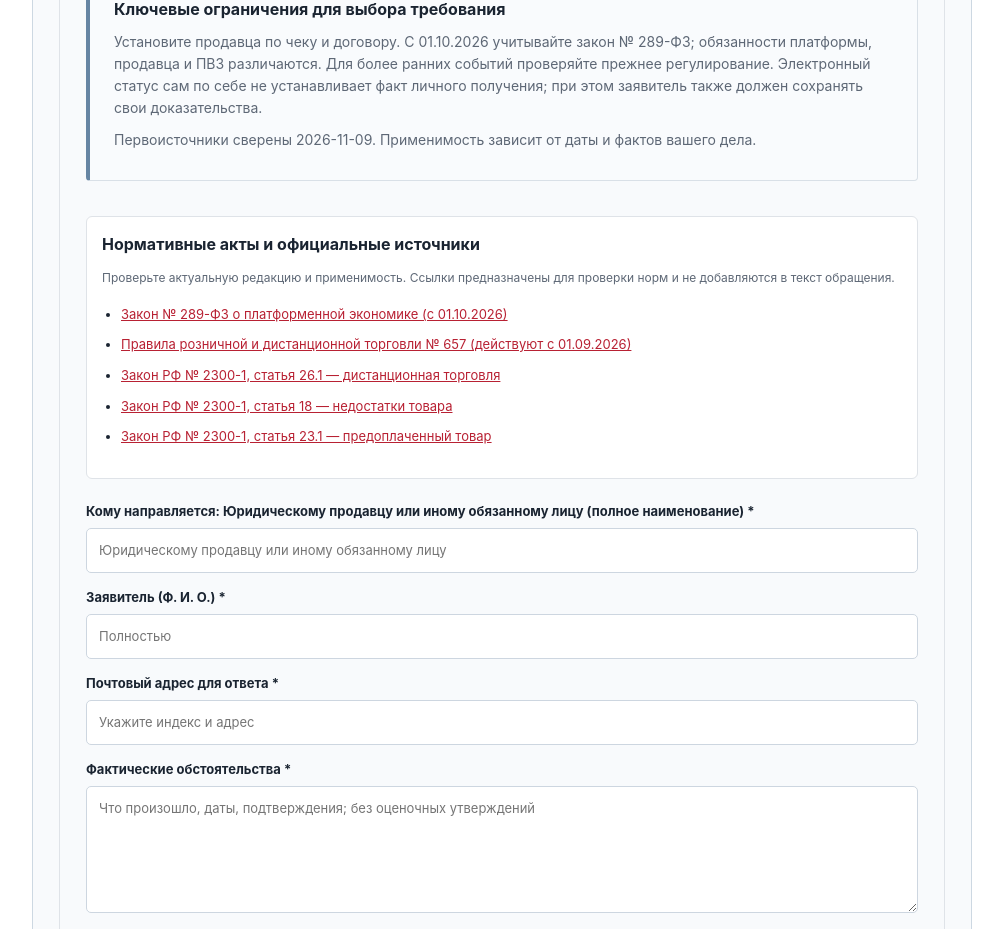
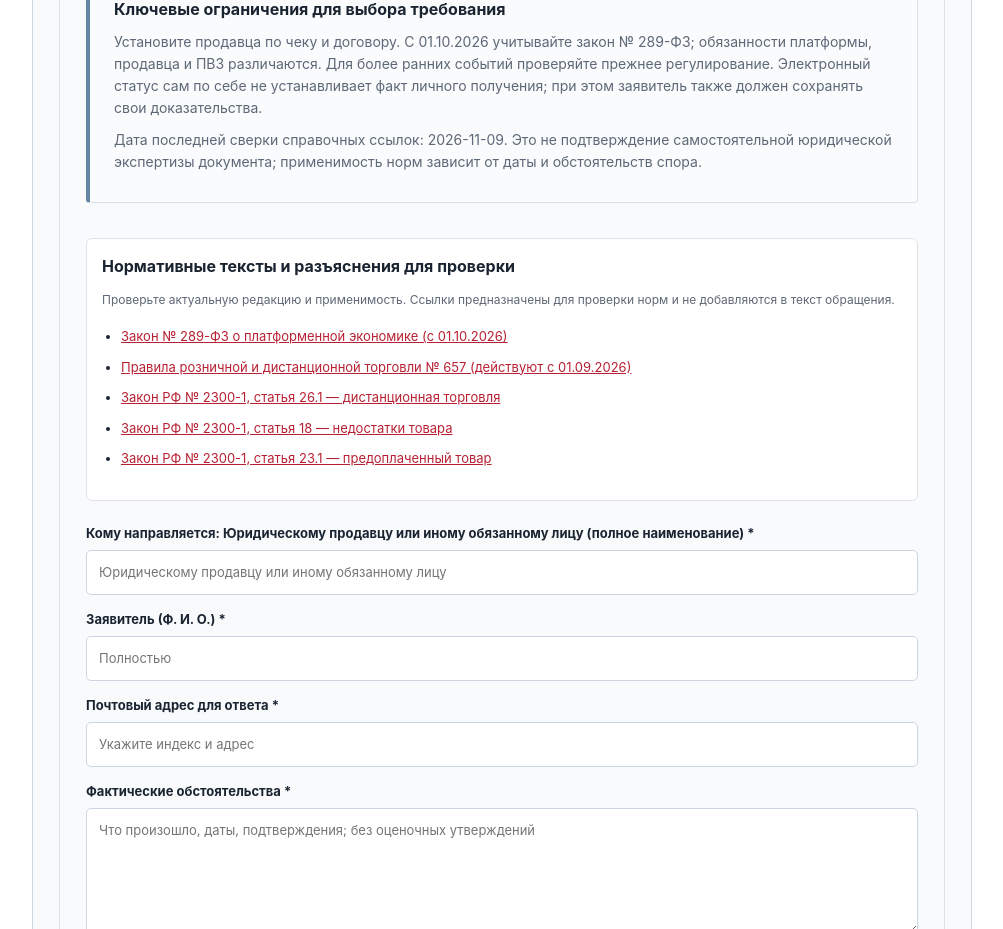
Before and after one commit to ymaslen77-tech/consumer-rights-portal, a Next.js app: page /razbor/marketpleysy-5 in a window 1280 px wide. Shown: the part 3280-4209 px from the top of the page, without its empty margins (138-1141 px from the left). Built offline with nearby package versions, Linux system fonts and the light colour scheme.

Commit message:
ux: show financial pretrial gate and avoid claiming expert legal verification

```diff
--- a/src/components/DocumentBuilder.tsx
+++ b/src/components/DocumentBuilder.tsx
@@ -182,14 +182,18 @@ export function DocumentBuilder(meta:Meta){
     <strong>Судебный документ требует отдельной проверки</strong>
     <p>Укажите точный суд, ответчика и его адрес, проверьте подсудность, цену иска, приложения и направление копий участникам до подачи.</p>
    </div>}
+   {meta.topicSlug==="banki-strahovanie"&&<div className="notice" role="note">
+    <strong>Досудебный порядок по финансовым услугам</strong>
+    <p>При имущественном споре проверьте компетенцию финансового уполномоченного по Закону № 123-ФЗ. Если он обязателен, сначала направьте обращение в финансовую организацию и дождитесь ответа или установленного срока, затем обратитесь к уполномоченному. Жалоба в Банк России этот порядок не заменяет.</p>
+   </div>}
    <p className="subtle"><strong>Подсказка по предмету:</strong> {meta.requestHint}</p>
    {meta.legalRisk&&<div className="notice" role="note">
      <strong>Ключевые ограничения для выбора требования</strong>
      <p>{meta.legalRisk}</p>
-     <p className="subtle">Первоисточники сверены {meta.reviewDate}. Применимость зависит от даты и фактов вашего дела.</p>
+     <p className="subtle">Дата последней сверки справочных ссылок: {meta.reviewDate}. Это не подтверждение самостоятельной юридической экспертизы документа; применимость норм зависит от даты и обстоятельств спора.</p>
    </div>}
    {meta.legalLinks?.length?<div className="situation-legal-links">
-    <strong>Нормативные акты и официальные источники</strong>
+    <strong>Нормативные тексты и разъяснения для проверки</strong>
     <p>Проверьте актуальную редакцию и применимость. Ссылки предназначены для проверки норм и не добавляются в текст обращения.</p>
     <ul>{meta.legalLinks.map(x=><li key={x.url}><a href={x.url} target="_blank" rel="noopener noreferrer">{x.title}</a></li>)}</ul>
    </div>:null}
```
